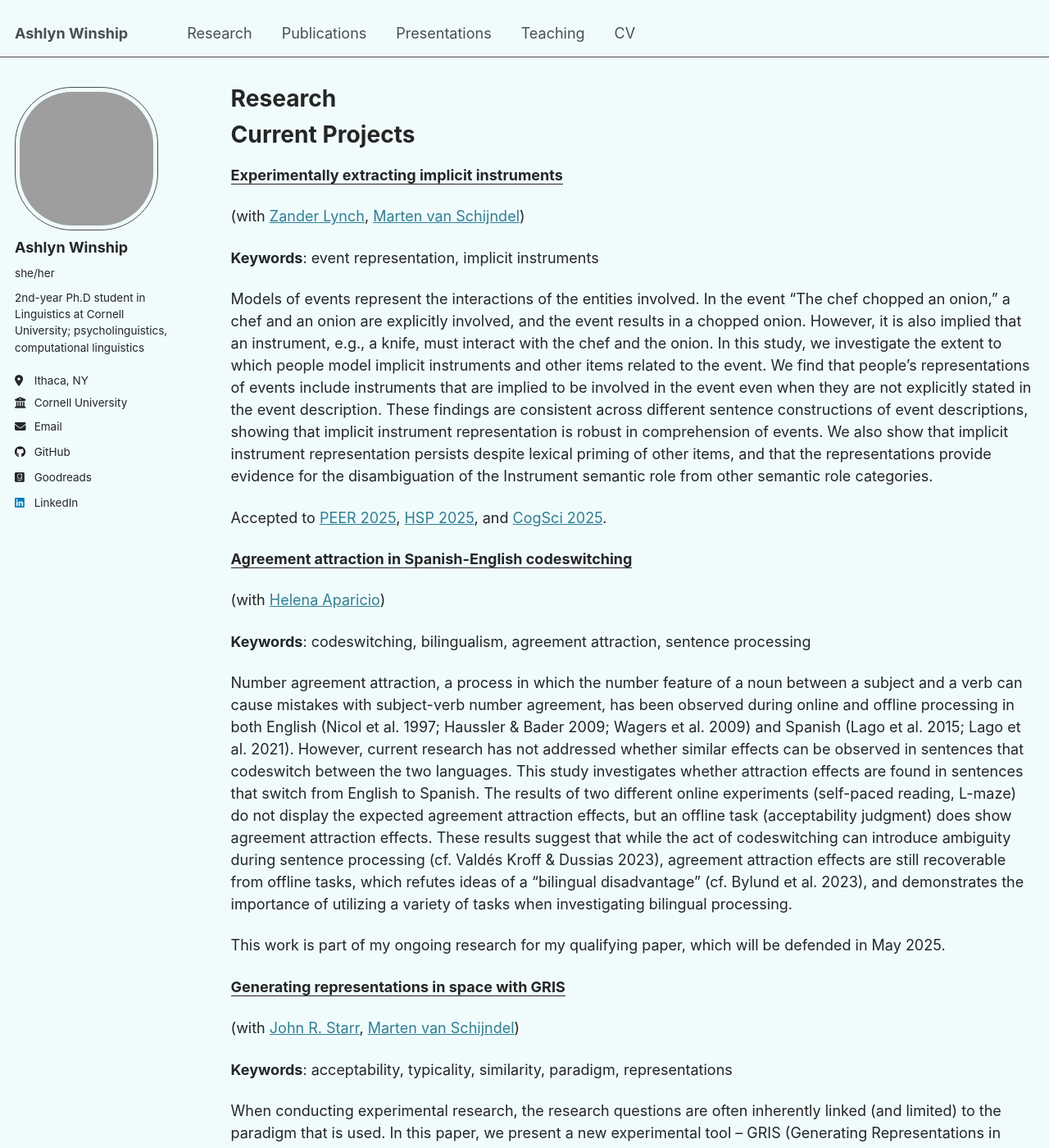
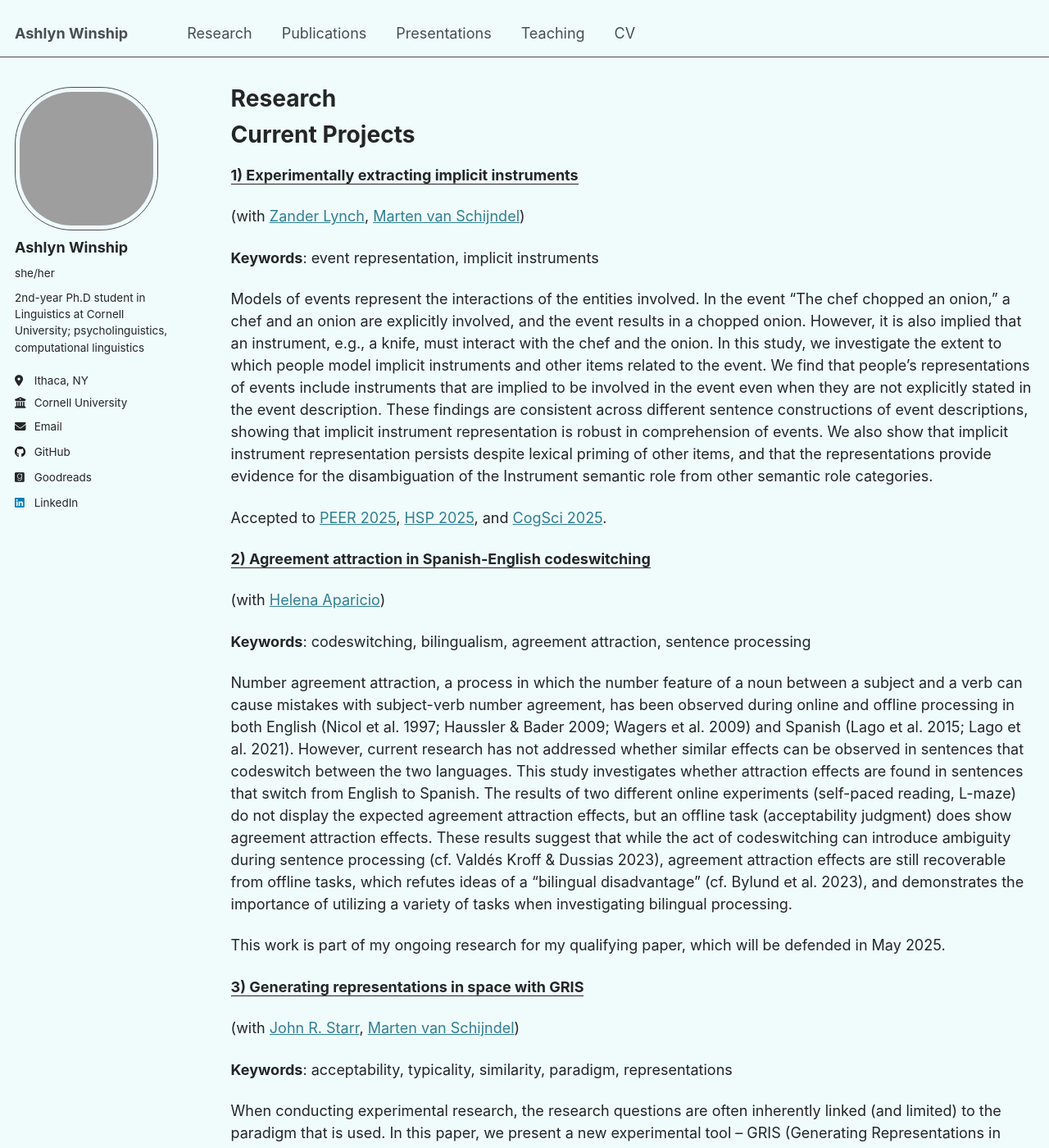
Before and after one commit to ashlynwinship/ashlynwinship.github.io, a Jekyll site: the page built from _pages/research.md, in a window 1280 px wide and 1400 px high. Shown: the whole window at 82% size. Built offline with Jekyll 4.4.1, drawn with Linux system fonts in a browser that asks for light colours; grey boxes are pictures that could not be loaded.

Commit message:
Update research.md

```diff
--- a/_pages/research.md
+++ b/_pages/research.md
@@ -6,7 +6,7 @@ author_profile: true
 ---
 
 # Current Projects
-<b><ins>Experimentally extracting implicit instruments</ins></b>
+<b><ins>1) Experimentally extracting implicit instruments</ins></b>
 
 (with <a target="_blank" rel="noopener" href="https://zander-lynch.github.io/">Zander Lynch</a>, <a target="_blank" rel="noopener" href="https://vansky.github.io/">Marten van Schijndel</a>)
 
@@ -16,7 +16,7 @@ Models of events represent the interactions of the entities involved. In the eve
 
 Accepted to <a target="_blank" rel="noopener" href = "https://peer-workshop.github.io/">PEER 2025</a>, <a target="_blank" rel="noopener" href = "https://hsp2025.github.io/">HSP 2025</a>, and <a target="_blank" rel="noopener" href = "https://cognitivesciencesociety.org/cogsci-2025/">CogSci 2025</a>.
 
-<b><ins>Agreement attraction in Spanish-English codeswitching</ins></b>
+<b><ins>2) Agreement attraction in Spanish-English codeswitching</ins></b>
 
 (with <a target="_blank" rel="noopener" href="https://lime-lab-cornell.github.io/HelenaWebsite/index.html">Helena Aparicio</a>)
 
@@ -26,7 +26,7 @@ Number agreement attraction, a process in which the number feature of a noun bet
 
 This work is part of my ongoing research for my qualifying paper, which will be defended in May 2025.
 
-<b><ins>Generating representations in space with GRIS</ins></b>
+<b><ins>3) Generating representations in space with GRIS</ins></b>
 
 (with <a target="_blank" rel="noopener" href="https://johnstarr-ling.github.io/">John R. Starr</a>, <a target="_blank" rel="noopener" href="https://vansky.github.io/">Marten van Schijndel</a>)
 
```
